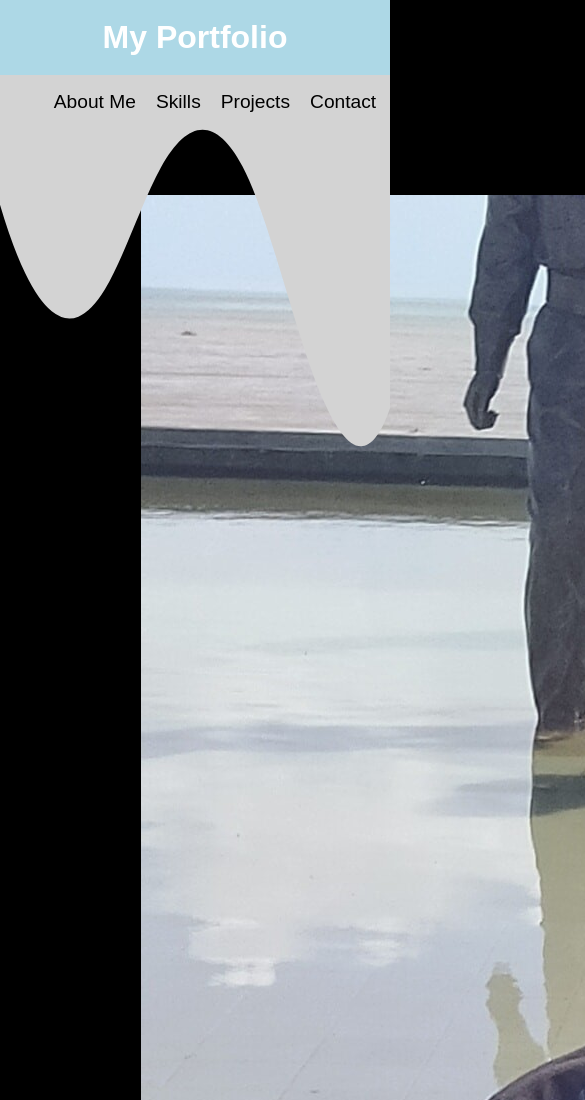
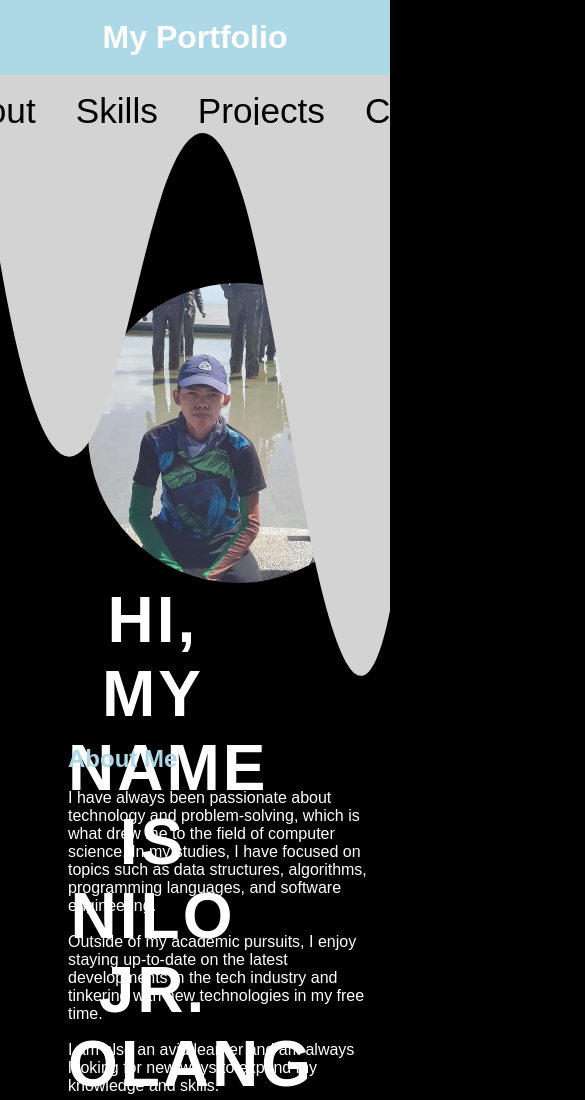
Before and after one commit to cmine20/Html-project, a plain HTML site: page website/nolang/index.html in a window 390 px wide. Shown: the top 1100 px of the page, 585 px wide, since content can reach past the window. Drawn offline with Linux system fonts and the light colour scheme.

Commit message:
Update style.css

```diff
--- a/website/nolang/style.css
+++ b/website/nolang/style.css
@@ -23,9 +23,49 @@ body {
   fill: #d3d3d3;
 }
 
-.red {
-  background: #dd3f31;
+#intro {
+  display: flex;
+  justify-content: center;
+  align-items: center;
+  height: 400px;
+  width: 100%;
 }
+
+.intro-dashboard {
+  display: flex;
+  flex-wrap: wrap;
+  align-items: center;
+  width: 100%;
+  height: 100%;
+}
+
+.intro-text {
+  width: 50%;
+  text-align: center;
+}
+
+.intro-text h1 {
+  margin: 0;
+  color: white;
+  font-size: 4em;
+  text-transform: uppercase;
+  letter-spacing: 3px;
+}
+
+.intro-text p {
+  margin: 20px 0;
+  color: white;
+  font-size: 1.5em;
+}
+
+.profile-picture {
+  border-radius: 50%;
+  width: 300px;
+  height: 300px;
+  object-fit: cover;
+  margin: 0 20px;
+}
+
 header {
   background-color: lightblue;
   position: relative;
@@ -151,4 +191,21 @@ footer p {
   main {
     margin-right: 10%;
   }
+  nav a {
+    text-decoration: none;
+    color: black;
+    font-size: 2.2em;
+  }
+  nav li {
+    margin: 0 20px;
+  }
+  .navEffect svg {
+    height: 600px;
+  }
+  #intro {
+    padding-top: 30%;
+  }
+  section {
+    min-height: 50vh;
+  }
 }
```
